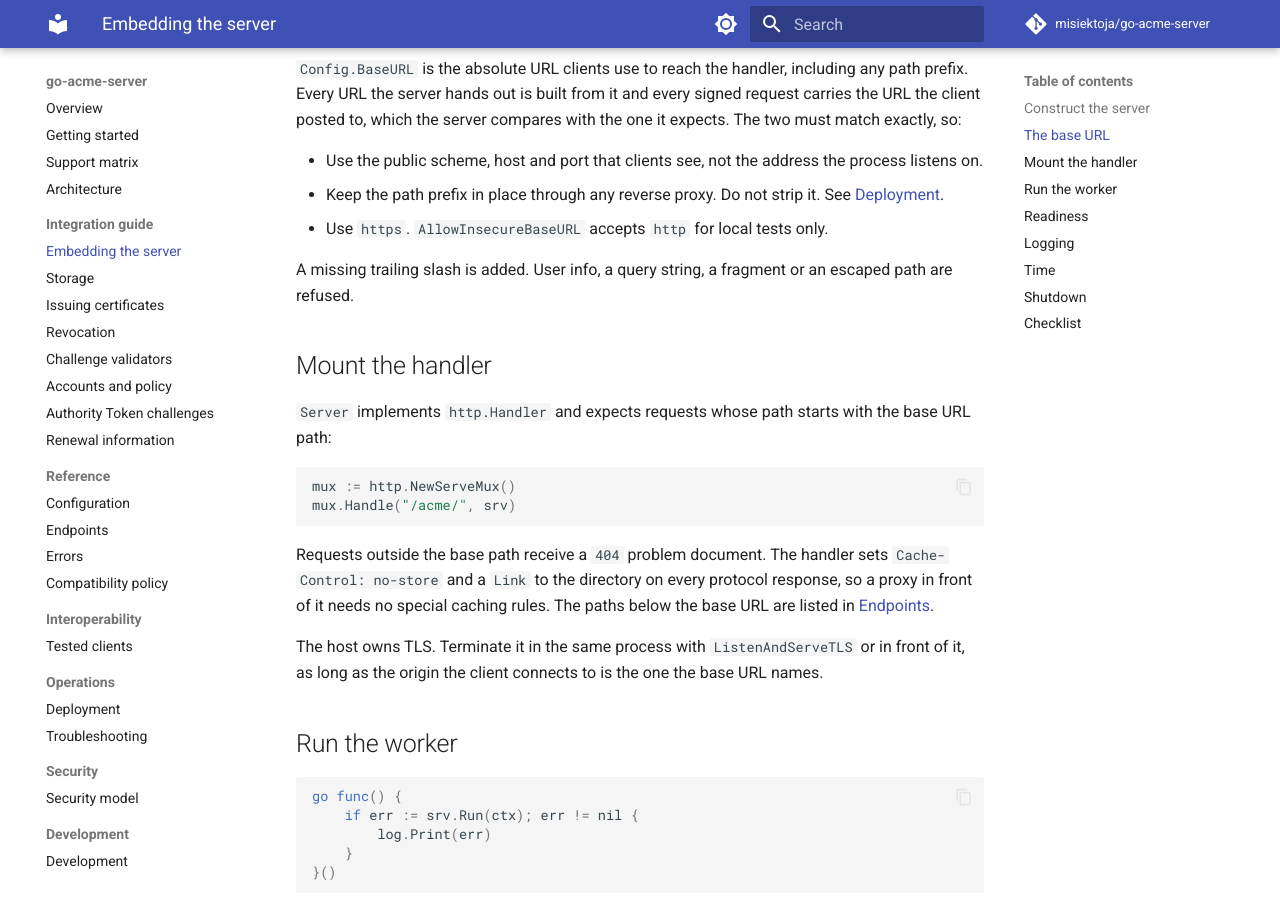
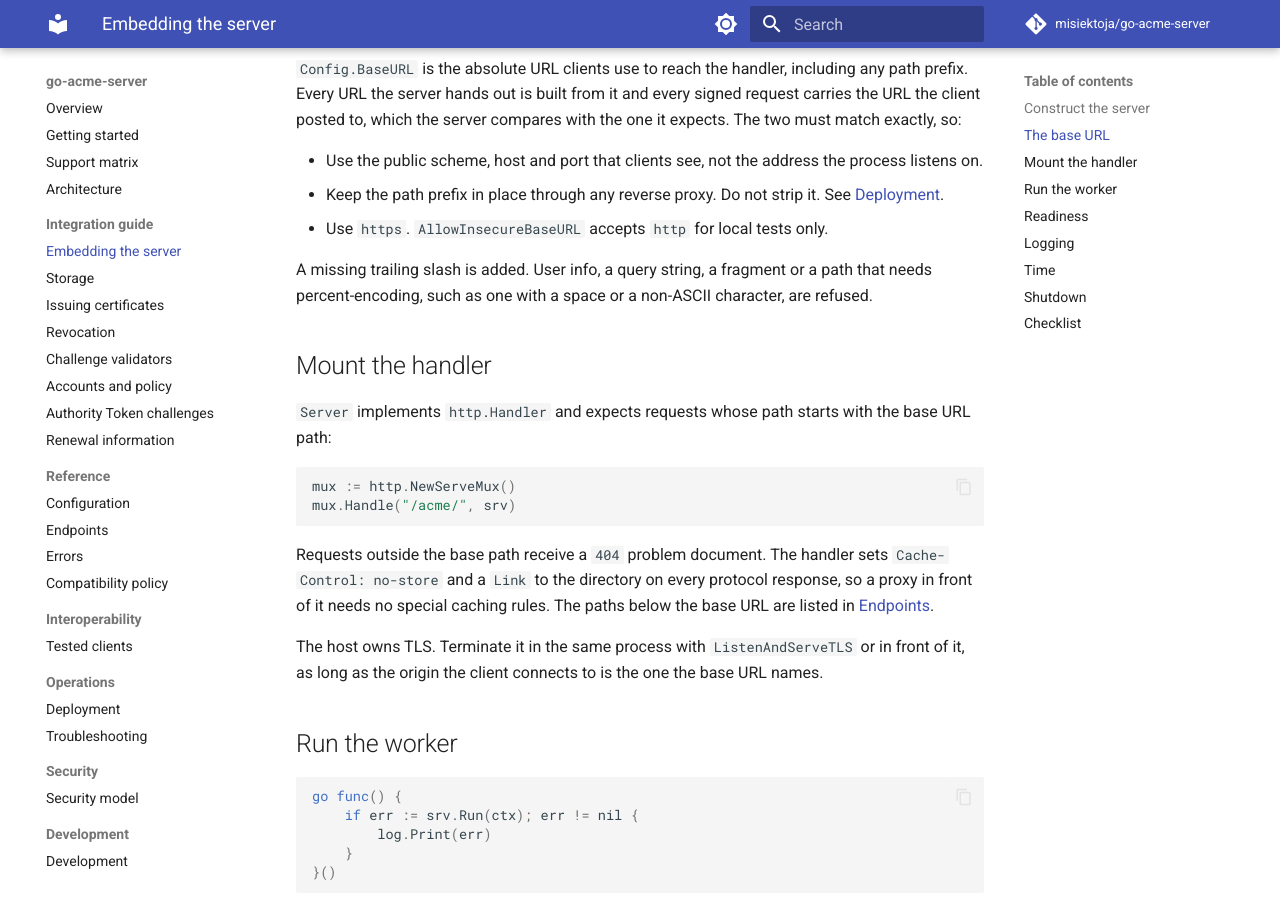
Before and after one commit to misiektoja/go-acme-server, an MkDocs documentation site: the page built from docs/guide/embedding.md, in a window 1280 px wide and 900 px high, scrolled down 763 px. Built offline with MkDocs 1.6.1 and Material for MkDocs 9.7.7, drawn with Linux system fonts in a browser that asks for light colours; comment, search, counter and statistics services are not loaded.

Commit message:
docs: describe base URL paths that are refused

```diff
--- a/docs/guide/embedding.md
+++ b/docs/guide/embedding.md
@@ -37,7 +37,8 @@ posted to, which the server compares with the one it expects. The two must match
 * Keep the path prefix in place through any reverse proxy. Do not strip it. See [Deployment](../operations/deployment.md).
 * Use `https`. `AllowInsecureBaseURL` accepts `http` for local tests only.
 
-A missing trailing slash is added. User info, a query string, a fragment or an escaped path are refused.
+A missing trailing slash is added. User info, a query string, a fragment or a path that needs
+percent-encoding, such as one with a space or a non-ASCII character, are refused.
 
 ## Mount the handler
 
```
